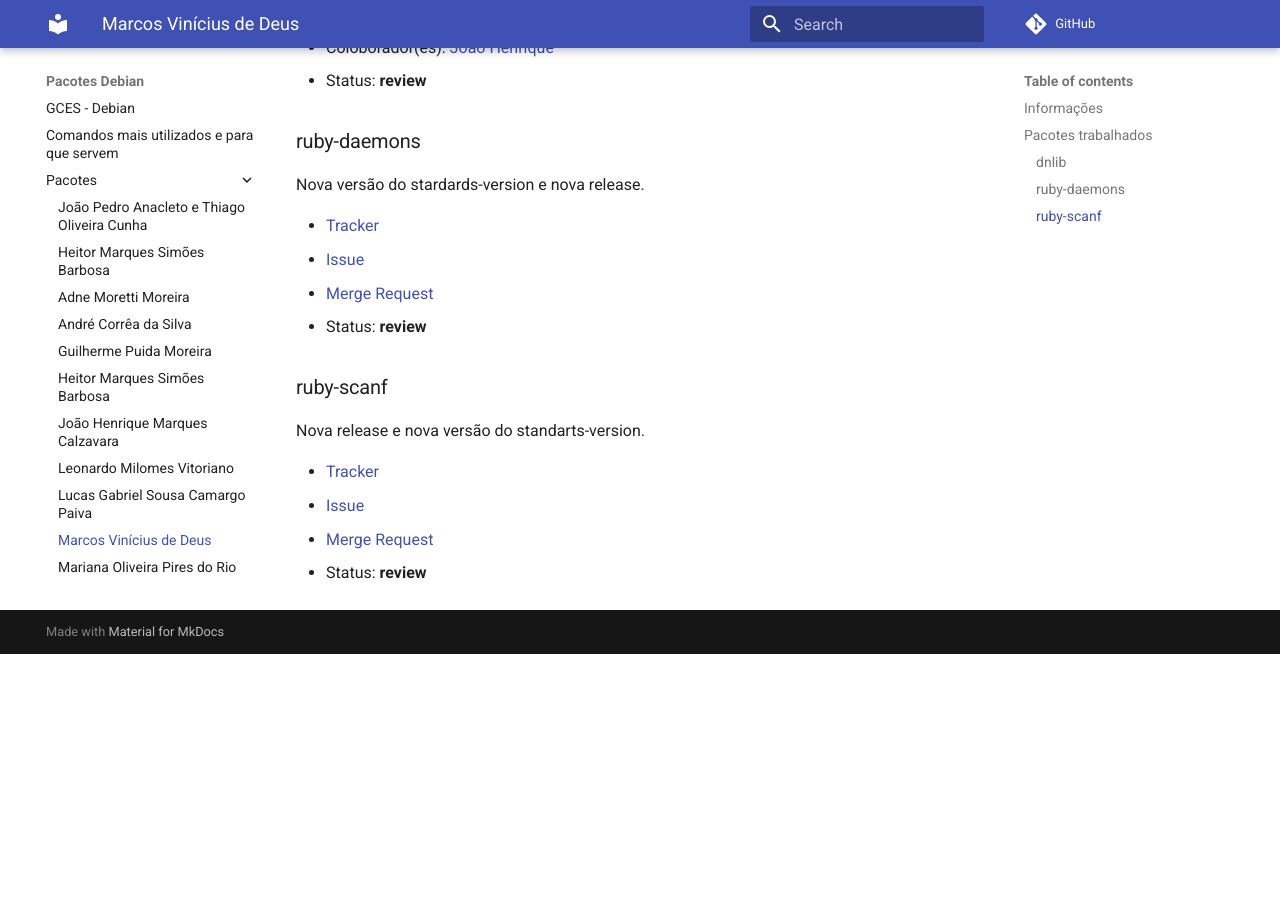
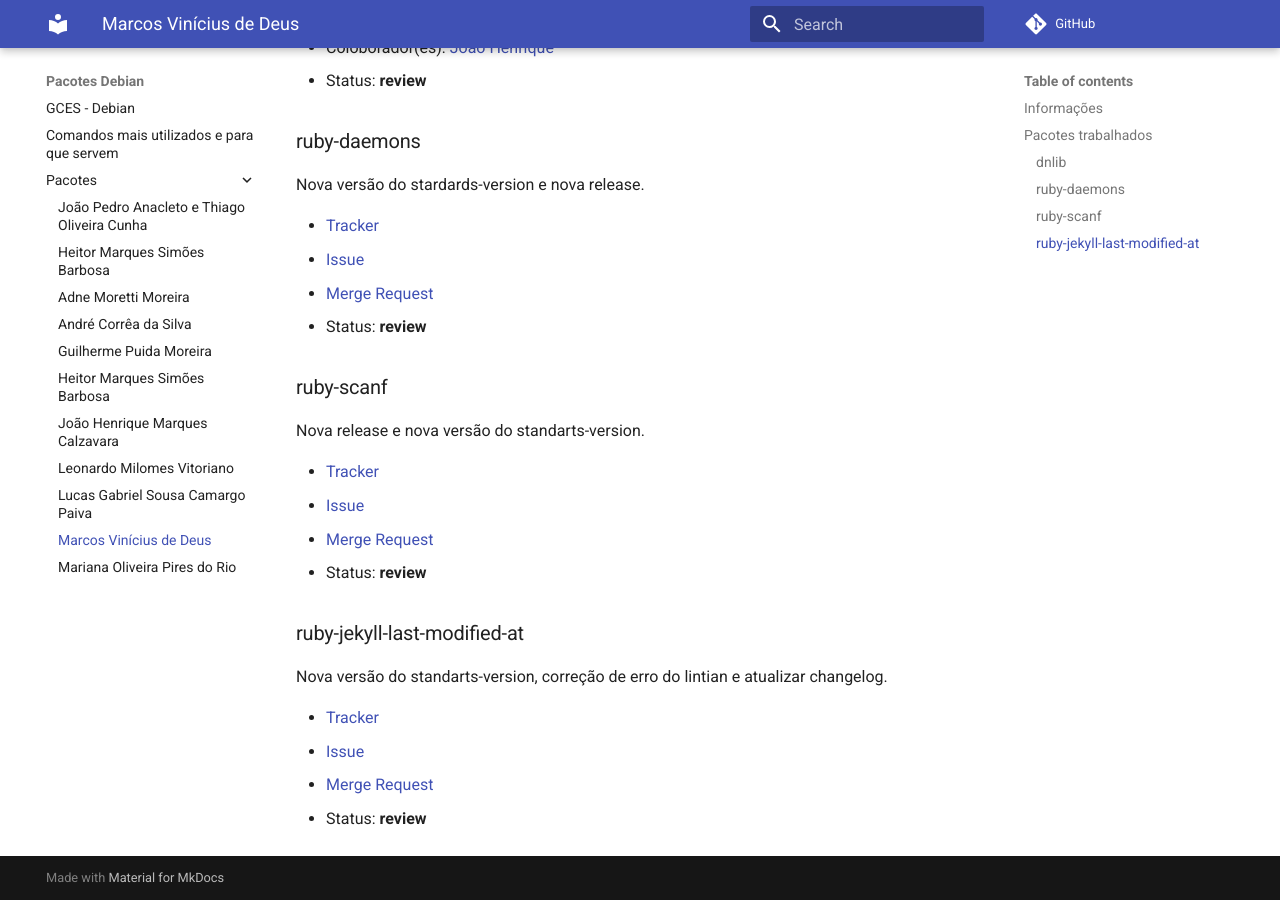
Before and after one commit to FGA-GCES/Debian_Pacotes, an MkDocs documentation site: the page built from docs/pacotes/marcos-vinicius-de-deus.md, in a window 1280 px wide and 900 px high, scrolled down 501 px. Built offline with MkDocs 1.6.1 and Material for MkDocs 9.7.7, drawn with Linux system fonts in a browser that asks for light colours; comment, search, counter and statistics services are not loaded; before the commit the page ends 1155 px from its top, so only the background shows below that.

Commit message:
Pacote ruby-jekyll-last-modified-at

```diff
--- a/docs/pacotes/marcos-vinicius-de-deus.md
+++ b/docs/pacotes/marcos-vinicius-de-deus.md
@@ -35,3 +35,12 @@
 - [Issue](https://salsa.debian.org/debian-brasilia-team/docs/-/issues/107)
 - [Merge Request](https://salsa.debian.org/ruby-team/ruby-scanf/-/merge_requests/1)
 - Status: **review**
+
+### ruby-jekyll-last-modified-at
+
+Nova versão do standarts-version, correção de erro do lintian e atualizar changelog.
+
+- [Tracker](https://tracker.debian.org/pkg/ruby-jekyll-last-modified-at)
+- [Issue](https://salsa.debian.org/debian-brasilia-team/docs/-/issues/113)
+- [Merge Request](https://salsa.debian.org/ruby-team/ruby-jekyll-last-modified-at/-/merge_requests/1)
+- Status: **review**
```
